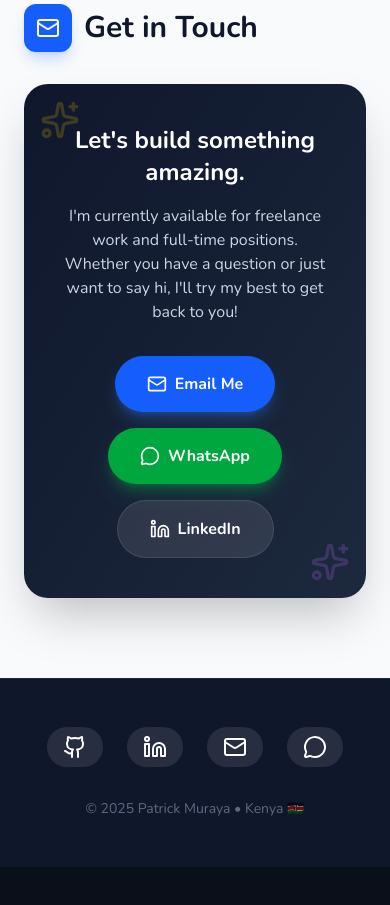
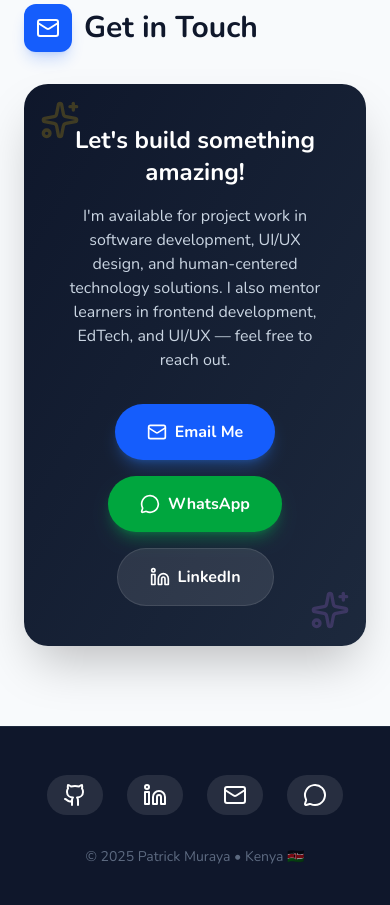
Before and after one commit to Muraya-Pat/my-portfolio, a React (Vite) app: page / in a window 390 px wide. Shown: the part 5720-6625 px from the top of the page. Before the commit the page ends 6587 px from the top, so only its background shows below. Built offline with nearby package versions, Linux system fonts and the light colour scheme.

Commit message:
Save: miscellaneous updates

```diff
--- a/src/App.jsx
+++ b/src/App.jsx
@@ -380,10 +380,9 @@
             <Sparkles className="absolute top-4 left-4 text-yellow-400 opacity-20" size={40} />
             <Sparkles className="absolute bottom-4 right-4 text-purple-400 opacity-20" size={40} />
 
-            <h3 className="text-2xl md:text-3xl font-bold mb-4">Let's build something amazing.</h3>
+            <h3 className="text-2xl md:text-3xl font-bold mb-4">Let's build something amazing!</h3>
             <p className="text-slate-300 mb-8 max-w-xl mx-auto">
-              I'm currently available for freelance work and full-time positions.
-              Whether you have a question or just want to say hi, I'll try my best to get back to you!
+              I'm available for project work in software development, UI/UX design, and human-centered technology solutions. I also mentor learners in frontend development, EdTech, and UI/UX — feel free to reach out.
             </p>
 
             <div className="flex flex-wrap justify-center gap-4">
```
